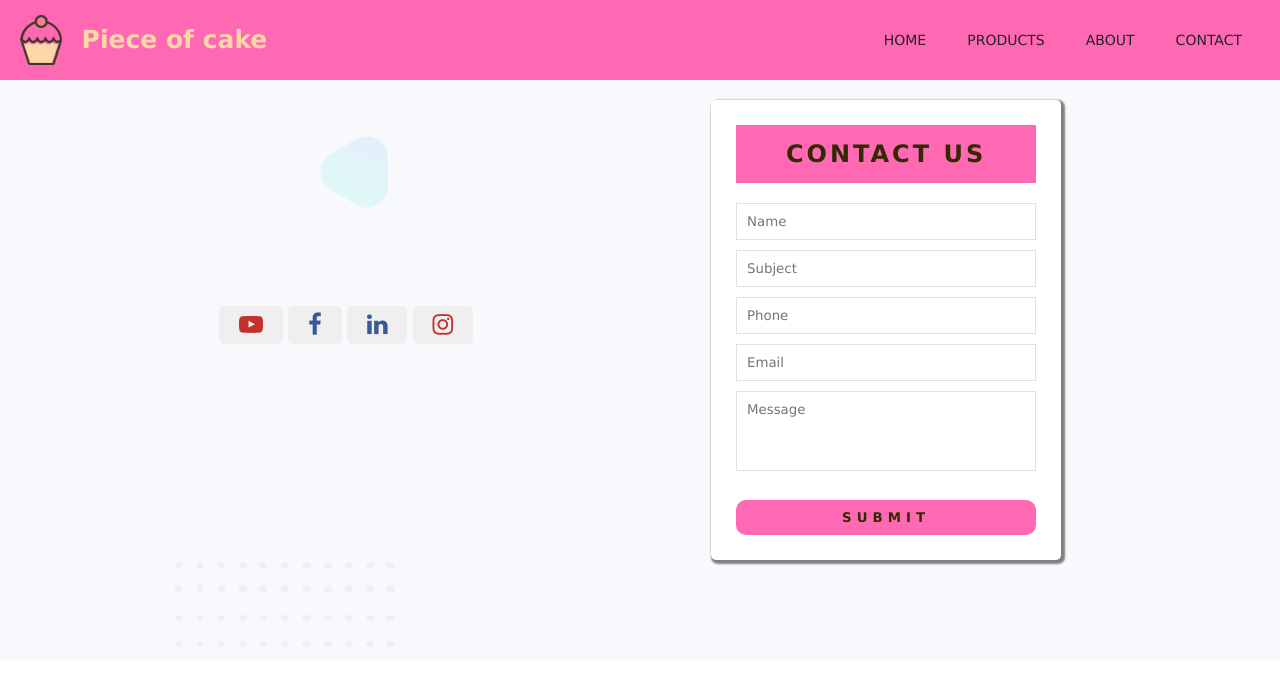
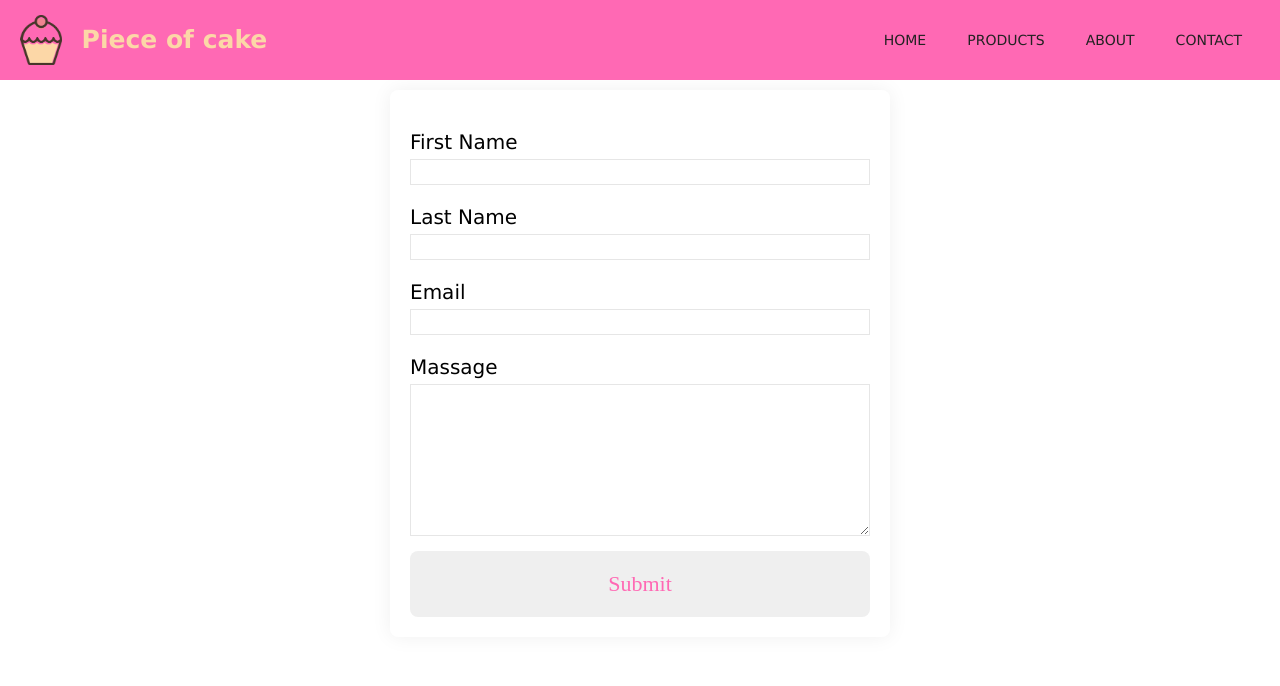
Before and after one commit to TamannaSarker/Muffins, a plain HTML site: page contact.html in a window 1280 px wide. Drawn offline with Linux system fonts and the light colour scheme.

Commit message:
added new code

```diff
--- a/contact.html
+++ b/contact.html
@@ -4,8 +4,6 @@
 	<meta charset="UTF-8">
 	<title>Contact us </title>
     <link rel="stylesheet" href="style.css">
-    <link rel="stylesheet" href="https://cdnjs.cloudflare.com/ajax/libs/font-awesome/4.7.0/css/font-awesome.min.css">
-	<script src="contact.js" defer></script>
 </head>
 <body>
      <!-- Hamburger menu using html and css -->
@@ -30,40 +28,34 @@
 
     <!-- Hamburger menu end -->
 <section class="contact">
-    <div>
-    <button class="bttn" onclick="window.open('http://www.youtube.com')" class="btn request-callback"><i
-        class="media-icon fa fa-youtube-play" style="color: #c4302b;" aria-hidden="true"></i></button>
-<button class="bttn" onclick="window.open('https://www.facebook.com')" class="btn request-callback"><i
-        class="fa fa-facebook" style="color:  #3b5998;" aria-hidden="true"></i></button>
-<button class="bttn" onclick="window.open('https://www.linkedin.com')" class="btn request-callback"><i
-        class="fa fa-linkedin" style="color:  #3b5998;" aria-hidden="true"></i></button>
-<button class="bttn" onclick="window.open('https://www.instagram.com')" class="btn request-callback"><i
-        class="fa fa-instagram" aria-hidden="true" style="color: #c4302b;"></i></button>
-</div>
-<div class="wrapper">
-  <h2 class="bg bg1">Contact us</h2>
-  <div id="error_message"></div>
-  <form id="myform" onsubmit="return validate();">
-    <div class="input_field">
-        <input type="text" placeholder="Name" id="name">
+    <div class="contact-container">
+        <!--link got from formspree-->
+      <form action="https://formspree.io/f/xyybnaza" method="POST" id="my-form">
+
+        <div class="form-group">
+          <label for="firstName"> First Name</label>
+          <input type="text" id="firstName" name="firstName">
+        </div>
+
+        <div class="form-group">
+          <label for="latsName">Last Name</label>
+          <input type="text" id="lastName" name="lastName">
+        </div>
+
+        <div class="form-group">
+          <label for="email">Email</label>
+          <input type="email" id="email" name="email">
+        </div>
+
+        <div class="form-group">
+          <label for="massage">Massage</label>
+          <textarea name="massage" id="massage" cols="30" rows="10"></textarea>
+        </div>
+
+        <button type="submit">Submit</button>
+      </form>
     </div>
-    <div class="input_field">
-        <input type="text" placeholder="Subject" id="subject">
-    </div>
-    <div class="input_field">
-        <input type="text" placeholder="Phone" id="phone">
-    </div>
-    <div class="input_field">
-        <input type="text" placeholder="Email" id="email">
-    </div>
-    <div class="input_field">
-        <textarea placeholder="Message" id="message"></textarea>
-    </div>
-    <div class="submit">
-        <input type="submit">
-    </div>
-  </form>
-</div>
+  </section>
 </section>
 
 </body>
--- a/contact.js
+++ /dev/null
@@ -1,40 +0,0 @@
-// Contact
-function validate(){
-    var name = document.getElementById("name").value;
-    var subject = document.getElementById("subject").value;
-    var phone = document.getElementById("phone").value;
-    var email = document.getElementById("email").value;
-    var message = document.getElementById("message").value;
-    var error_message = document.getElementById("error_message");
-
-    error_message.style.padding = "10px";
-
-    var text;
-    if(name.length < 5){
-      text = "Please Enter valid Name (More Than 5 Characters)";
-      error_message.innerHTML = text;
-      return false;
-    }
-    if(subject.length < 10){
-      text = "Please Enter Correct Subject (More Than 10 Characters)";
-      error_message.innerHTML = text;
-      return false;
-    }
-    if(isNaN(phone) || phone.length != 10){
-      text = "Please Enter valid Phone Number";
-      error_message.innerHTML = text;
-      return false;
-    }
-    if(email.indexOf("@") == -1 || email.length < 6){
-      text = "Please Enter valid Email";
-      error_message.innerHTML = text;
-      return false;
-    }
-    if(message.length <= 140){
-      text = "Please Enter Text (More Than 140 Characters)";
-      error_message.innerHTML = text;
-      return false;
-    }
-    alert("Form Submitted Successfully!");
-    return true;
-  }
--- a/style.css
+++ b/style.css
@@ -419,82 +419,60 @@
     }
 
 /*cart page*/
-/* Contact site*/
+
+/* contact*/
 .bg{
     background-color: #ff69b4;
-
-}
-.bg1{
-    padding-top: 15px;
 }
 .contact{
-    background-image: url(images/biography-bg.png);
-    padding: 100px;
-    align-items: center;
-    display: flex;
-    flex-wrap: wrap;
-    justify-content: space-around;
+    padding-top: 90px;
 }
-
-.wrapper{
-    max-width: 350px;
+.contact-container {
+    width: 90%;
+    max-width: 500px;
+    margin: 0 auto;
+    padding: 20px;
+    box-shadow: 0px 0px 20px #00000010;
+    background-color: white;
+    border-radius: 8px;
+    margin-bottom: 20px;
+  }
+  .form-group {
     width: 100%;
-    background: #fff;
-    padding: 25px;
-    border-radius: 5px;
-    box-shadow: 2px 2px 2px 2px gray;
+    margin-top: 20px;
+    font-size: 20px;
+  }
+  .form-group input,
+  .form-group textarea {
+    width: 100%;
+    padding: 5px;
+    font-size: 12px;
+    border: 1px solid rgba(128, 128, 128, 0.199);
+    margin-top: 5px;
   }
 
-  .wrapper h2{
+  textarea {
+    resize: vertical;
+  }
+  button[type="submit"] {
+    width: 100%;
+    border: none;
+    outline: none;
+    padding: 20px;
+    font-size: 22px;
+    border-radius: 8px;
+    font-family: "Montserrat";
+    color: hotpink;
     text-align: center;
-    margin-bottom: 20px;
-    text-transform: uppercase;
-    letter-spacing: 3px;
-    color: #332902;
+    cursor: pointer;
+    margin-top: 10px;
+    transition: 0.3s ease background-color;
   }
-
-  .wrapper .input_field{
-    margin-bottom: 10px;
-  }
-
-  .wrapper .input_field input[type="text"],
-  .wrapper textarea{
-    border: 1px solid #e0e0e0;
-    width: 100%;
-    padding: 10px;
-  }
-
-  .wrapper textarea{
-    resize: none;
-    height: 80px;
-  }
-
-  .wrapper .submit input[type="submit"]{
-    border: 0px;
-    margin-top: 15px;
-    padding: 10px;
-    text-align: center;
-    width: 100%;
-    background:hotpink;
-    color: #332902;
-    text-transform: uppercase;
-    letter-spacing: 5px;
-    font-weight: bold;
-    border-radius: 10px;
-    cursor: pointer;
-  }
-
-  #error_message{
-    margin-bottom: 20px;
-    background: navajowhite;
-    padding: 0px;
-    text-align: center;
-    font-size: 14px;
-    transition: all 0.5s ease;
+  button[type="submit"]:hover {
+    background-color: rgb(214, 226, 236);
   }
 
 
-/* Test*/
 /*pagination*/
 center{
     height: 100px;
```
Also changed, not shown: main.js (+24 -24 lines).
